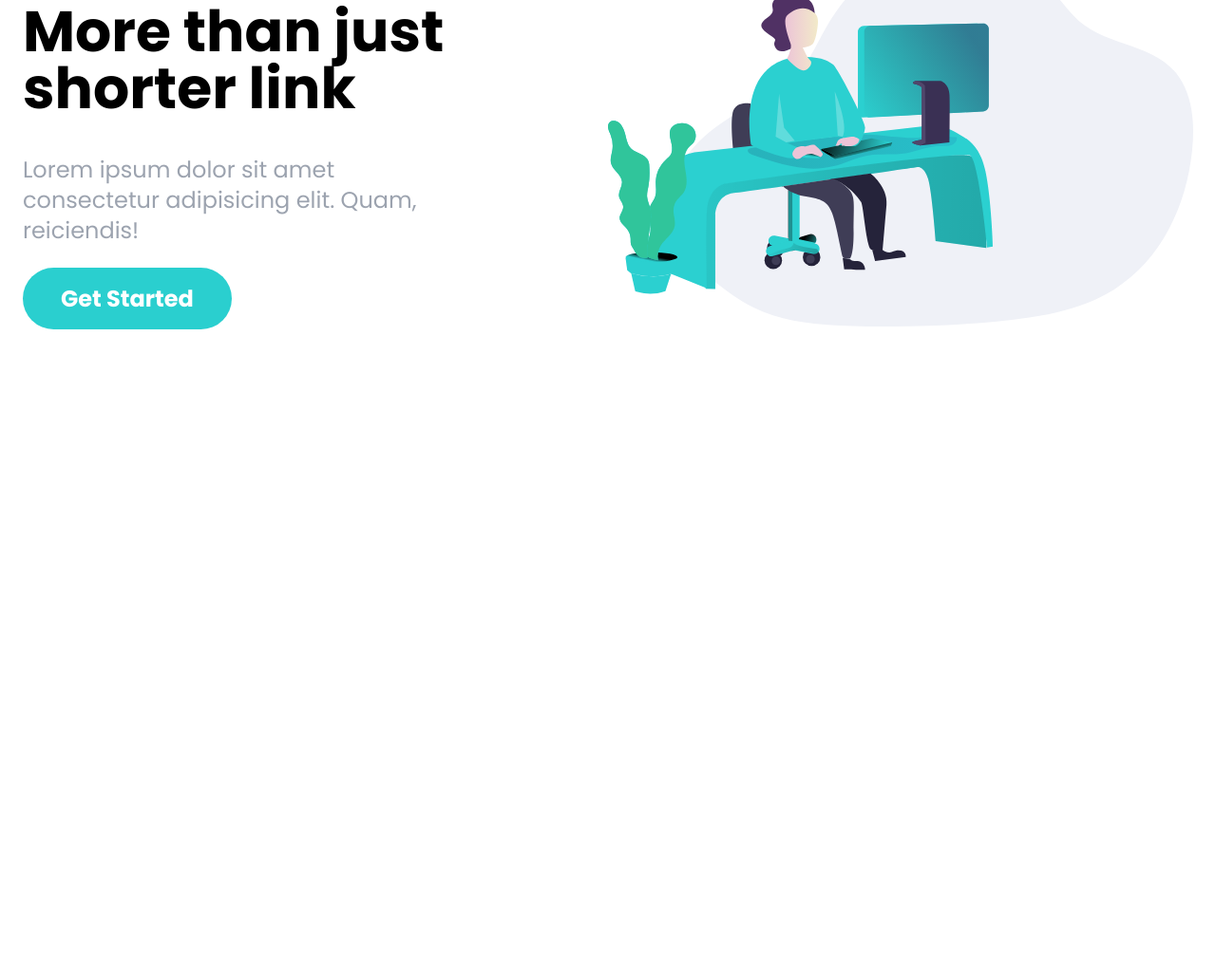
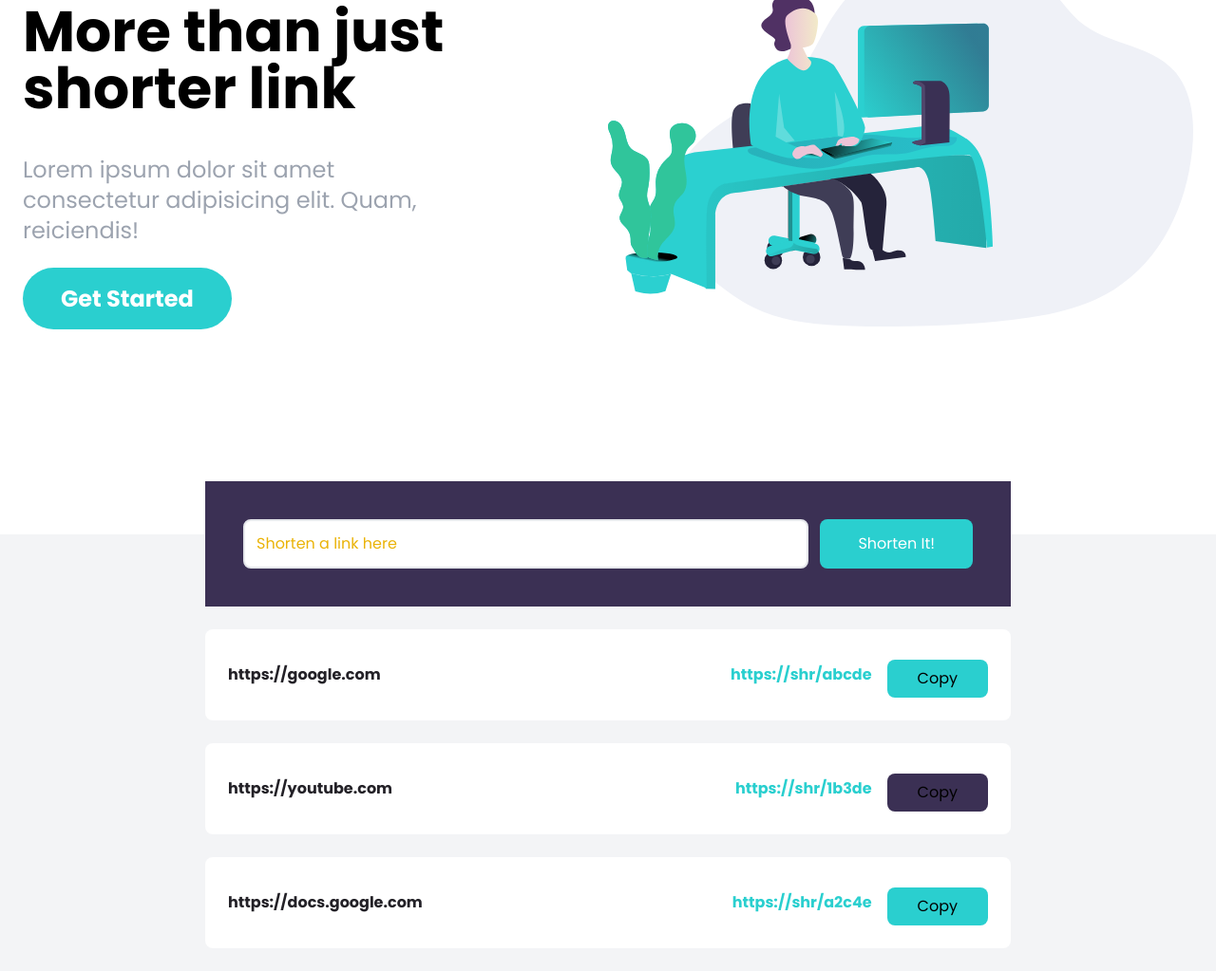
Before and after one commit to Psevdon1m/shorturl-tailwind, a website: page index.html in a window 1280 px wide. Shown: the part 181-1204 px from the top of the page at 95% size. Before the commit the page ends 800 px from the top, so only its background shows below. Drawn offline with Linux system fonts and the light colour scheme; a web font is replaced by a local one.

Commit message:
add form for link input, short link list

```diff
--- a/index.html
+++ b/index.html
@@ -86,5 +86,41 @@
          <img src="images/illustration-working.svg" alt="" />
       </div>
     </section>
+
+    <!-- sorten section -->
+     <section id="shorten" class="relative bg-gray-100">
+      <!-- container -->
+       <div class="max-w-4xl mx-auto p-6 space-y-6">
+        <!-- form  -->
+         <form id="link-form" class="relative flex flex-col w-full p-10 -mt-20 space-y-4 bg-darkViolet rounded-llg md:flex-row md:space-y-0 md:space-x-3">
+          <input type="text" class="flex-1 p-3 border-2 rounded-lg placeholder-yellow-500 focus:online-none" placeholder="Shorten a link here" id="linl-input">
+          <button class="text-white px-10 py-3 bg-cyan rounded-lg hover:bg-cyanLight focus:outline-none md:py-2">Shorten It!</button>
+         </form>
+         <!-- Link 1 -->
+          <div class="flex flex-col items-center justify-between w-full p-6 bg-white rounded-lg md:flex-row">
+            <p class="font-bold text-center text-veryDarkViolet md:text-left">https://google.com</p>
+            <div class="flex flex-col items-center justify-end flex-1 space-x-4 space-y-2 md:flex-row mdd:space-y-0">
+              <div class="font-bold text-cyan">https://shr/abcde</div>
+              <button class="p-2 px-8 text-whtie bg-cyan rounded-lg hover:opacity-70 focus:outline-none">Copy</button>
+            </div>
+          </div>
+         <!-- Link 2 -->
+          <div class="flex flex-col items-center justify-between w-full p-6 bg-white rounded-lg md:flex-row">
+            <p class="font-bold text-center text-veryDarkViolet md:text-left">https://youtube.com</p>
+            <div class="flex flex-col items-center justify-end flex-1 space-x-4 space-y-2 md:flex-row mdd:space-y-0">
+              <div class="font-bold text-cyan">https://shr/1b3de</div>
+              <button class="p-2 px-8 text-whtie bg-darkViolet rounded-lg hover:opacity-70 focus:outline-none">Copy</button>
+            </div>
+          </div>
+         <!-- Link 3 -->
+          <div class="flex flex-col items-center justify-between w-full p-6 bg-white rounded-lg md:flex-row">
+            <p class="font-bold text-center text-veryDarkViolet md:text-left">https://docs.google.com</p>
+            <div class="flex flex-col items-center justify-end flex-1 space-x-4 space-y-2 md:flex-row mdd:space-y-0">
+              <div class="font-bold text-cyan">https://shr/a2c4e</div>
+              <button class="p-2 px-8 text-whtie bg-cyan rounded-lg hover:opacity-70 focus:outline-none">Copy</button>
+            </div>
+          </div>
+       </div>
+     </section>
   </body>
 </html>
```
Also changed, not shown: css/style.css.
